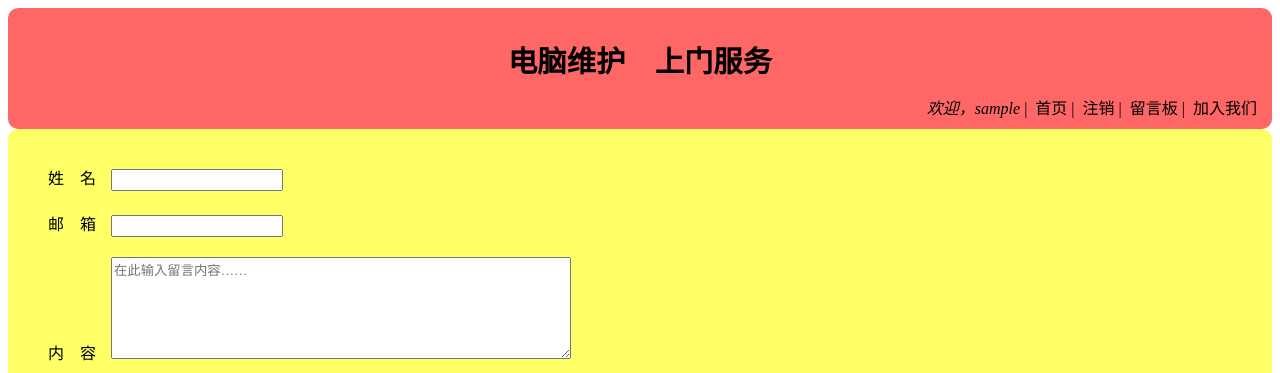
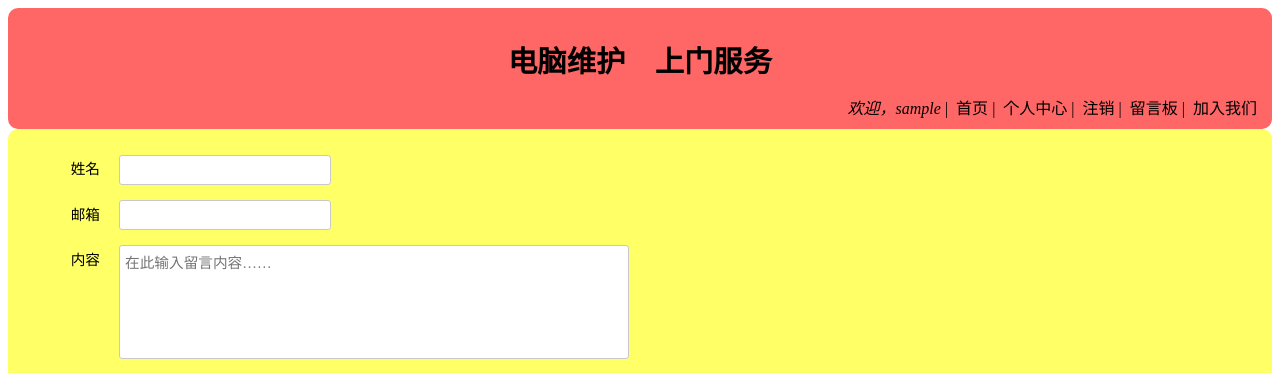
Before and after one commit to whypro/Weixiu, a Flask app: page /guestbook/ in a window 1280 px wide. Shown: the top 373 px of the page. Run offline with Flask 2, Linux system fonts and the light colour scheme; the visitor is signed in with stand-in values (Sample User, id 1); data that the repository does not hold is empty; some libraries are stand-ins or nearby versions.

Commit message:
优化大部分输入界面的模板，优化 CSS （仿豆瓣），优化“个人信息”页面，增加删除留言功能

```diff
--- a/static/css/style.css
+++ b/static/css/style.css
@@ -6,18 +6,6 @@ html {
 p, div {
     margin: 0;
     padding: 0;
-}
-
-.input input {
-    font-family: 微软雅黑;
-    font-size: 10pt;
-
-}
-
-.input textarea {
-    font-family: 微软雅黑;
-    font-size: 10pt;
-
 }
 
 /*
@@ -34,15 +22,6 @@ p, div {
 }
 */
 
-.input label {
-    margin-right: 15px;
-}
-
-.input li {
-    list-style-type: none;
-    padding-top: 10px;
-    padding-bottom: 10px;
-}
 .error {
     color: #f00
 }
@@ -210,3 +189,73 @@ a:active, a:hover {
     font-size: 10pt;
     color: #f00;
 }
+
+.item {
+    clear: both;
+    margin: 15px 0;
+}
+
+label {
+    font-family: 微软雅黑;
+    font-size: 11pt;
+    display: inline-block;
+    margin-right: 15px;
+    text-align: right;
+    width: 60px;
+    line-height: 30px;
+    vertical-align: baseline;
+}
+
+.basic-input {
+    font-family: 微软雅黑;
+    font-size: 11pt;
+    width: 200px;
+    padding: 5px;
+    height: 18px;
+    -moz-border-radius: 3px;
+    -webkit-border-radius: 3px;
+    border-radius: 3px;
+    border: 1px solid #c9c9c9;
+}
+
+textarea {
+    font-family: 微软雅黑;
+    font-size: 11pt;
+    padding: 5px;
+    -moz-border-radius: 3px;
+    -webkit-border-radius: 3px;
+    border-radius: 3px;
+    border: 1px solid #c9c9c9;
+    resize: none;
+    vertical-align: top;
+}
+
+
+.captcha-img {
+    margin: 2px 6px 0 0;
+    vertical-align: top;
+}
+
+.avatar-img {
+    margin: 2px 6px 0 0;
+    vertical-align: top;
+}
+
+.btn-submit {
+    font-family: 微软雅黑;
+    font-size: 11pt;
+    cursor: pointer;
+    color: #ffffff;
+    background: #3fa156;
+    border: 1px solid #528641;
+    font-weight: bold;
+    padding: 6px 26px;
+    border-radius: 3px;
+    -moz-border-radius: 3px;
+    -webkit-border-radius: 3px;
+}
+
+.btn-submit:hover {
+    background-color: #4fca6c;
+    border-color: #6aad54;
+}
--- a/templates/base.html
+++ b/templates/base.html
@@ -13,6 +13,7 @@
             {% endif %}
             <a href="{{ url_for('index') }}">首页</a>&nbsp;|&nbsp;
             {% if session.logged_in %}
+            <a href="{{ url_for('show_profile') }}">个人中心</a>&nbsp;|&nbsp;
             <a href="{{ url_for('logout') }}">注销</a>&nbsp;|&nbsp;
             {% else %}
             <a href="{{ url_for('register') }}">注册</a>&nbsp;|&nbsp;
--- a/templates/flash.html
+++ b/templates/flash.html
@@ -1,5 +1,5 @@
 <!doctype html>
-<meta http-equiv="refresh" content="3; url='/'" />
+<meta http-equiv="refresh" content="3; url='{{ target }}'" />
 <link rel="icon" href="{{ url_for('static', filename='favicon.ico') }}" type="image/x-icon" />
 <link rel="shortcut icon" href="{{ url_for('static', filename='favicon.ico') }}" type="image/x-icon" />
 {% with messages = get_flashed_messages() %}
--- a/templates/guestbook.html
+++ b/templates/guestbook.html
@@ -4,18 +4,32 @@
 {% endblock %}
 {% block body %}
 <div id="content">
-    <div class="input">
-    <form method="POST" action="">
-    <ul>
+    <div class="post">
+    <form method="post" action="">
         {% if error %}
-        <li class="error">错&emsp;误：{{ error }}</li>
+        <div class="error">错误：{{ error }}</div>
         {% endif %}
-        <li><label>姓&emsp;名</label><input name="name" type="text"  /></li>
-        <li><label>邮&emsp;箱</label><input name="email" type="text" /></li>
-        <li><label>内&emsp;容</label><textarea name="content" rows="6" cols="60" placeholder="在此输入留言内容……"></textarea></li>
-        <li><label>验证码</label><input name="vcode" type="text" /><img src="{{ url_for('get_code') }}" onclick="this.src='{{ url_for('get_code') }}'" /></li>
-        <li><input name="submit" type="submit" value="留言" /></li>
-    </ul>
+        <div class="item">
+            <label>姓名</label>
+            <input class="basic-input" name="name" type="text" autocomplete="off" disableautocomplete />
+        </div>
+        <div class="item">
+            <label>邮箱</label>
+            <input class="basic-input" name="email" type="text" autocomplete="off" disableautocomplete />
+        </div>
+        <div class="item">
+            <label>内容</label>
+            <textarea name="content" rows="6" cols="60" placeholder="在此输入留言内容……"></textarea>
+        </div>
+        <div class="item">
+            <label>验证码</label>
+            <input class="basic-input" name="vcode" type="text" autocomplete="off" disableautocomplete />
+            <img class="captcha-img" src="{{ url_for('get_code') }}" onclick="this.src='{{ url_for('get_code') }}'" />
+        </div>
+        <div class="item-submit">
+            <label>&nbsp;</label>
+            <input class="btn-submit" name="submit" type="submit" value="留言" />
+        </div>
     </form>
     </div>
     {% if session.logged_in %}
@@ -27,6 +41,7 @@
             <span class="m_time">留言时间：{{ message.datetime }}</span>
             <span class="m_ip">IP 地址：{{ message.ip }}</span>
             <div class="m_content">内容：{{ message.content }}</div>
+            <div class="m_delete"><a href="{{ url_for('delete_message', id=message.id) }}">[删除]</a></div>
         </li>
     {% else %}
         <em>无留言</em>
--- a/test.py
+++ b/test.py
@@ -82,20 +82,38 @@ def leave_message():
             return render_template('flash.html', target='index')
     else:
         # 分页
-        print request.args.get('page')
+        #print request.args.get('page')
         if session.get('logged_in'):
             cur = g.db.cursor()
             cur.execute('select user_group from people where username=%s and user_group=%s', (session.get('username'), 'admin'))
             if cur.rowcount > 0:
                 cur = g.db.cursor()
-                cur.execute('select name, email, content, datetime, ip from message order by id desc')
-                messages = [dict(name=row[0], content=row[2], datetime=row[3], ip=row[4]) for row in cur.fetchall()]
+                cur.execute('select id, name, email, content, datetime, ip from message order by id desc')
+                messages = [dict(id=row[0], name=row[1], content=row[3], datetime=row[4], ip=row[5]) for row in cur.fetchall()]
+    return render_template('guestbook.html', messages=messages, error=error)
 
-    return render_template('guestbook.html', messages=messages, error=error)
+@app.route('/guestbook/delete/<int:id>/', methods=['GET'])
+def delete_message(id):
+    if request.method == 'GET':
+        if session.get('logged_in'):
+            cur = g.db.cursor()
+            cur.execute('select user_group from people where username=%s and user_group=%s', (session.get('username'), 'admin'))
+            if cur.rowcount > 0:
+                cur.execute('delete from message where id=%s', id)
+                if cur.rowcount > 0:
+                    flash(u'删除成功，3 秒钟内将返回……')
+                    g.db.commit()
+                    return render_template('flash.html', target=url_for('leave_message'))
+    return redirect(url_for('leave_message'))
+
+
+
 
 # 登录页面
 @app.route('/login/', methods=['GET', 'POST'])
 def login():
+    if session.get('logged_in'):
+        return redirect(url_for('index'))
     error = None
     if request.method == 'POST':
         if not request.form['username']:
@@ -107,9 +125,9 @@ def login():
                 error = u'用户名或密码不正确'
             else:
                 session['logged_in'] = True
-                session['username'] = request.form['username']
+                session['username'] = cur.fetchone()[0]
                 flash(u'登陆成功，3 秒钟内将返回首页……')
-                return render_template('flash.html')
+                return render_template('flash.html', target=url_for('index'))
 
     return render_template('login.html', error=error)
 
@@ -119,12 +137,14 @@ def logout():
     session.pop('logged_in', None)
     session.pop('username', None)
     flash(u'已注销，3 秒钟内将返回首页……')
-    return render_template('flash.html')
+    return render_template('flash.html', target=url_for('index'))
 
 
 # 注册页面
 @app.route('/register/', methods=['GET', 'POST'])
 def register():
+    if session.get('logged_in'):
+        return redirect(url_for('index'))
     error = None
     if request.method == 'POST':
         if not request.form['username']:
@@ -134,13 +154,12 @@ def register():
             cur.execute('select username from people where username=%s', request.form['username'])
             row = cur.fetchone()
             if not row:
-                cur.execute('insert into people(username, password) values(%s, %s)', (request.form['username'], request.form['password']))
+                cur.execute('insert into people(username, password, email) values(%s, %s, %s)', (request.form['username'], request.form['password'], request.form['email']))
                 g.db.commit()
-                flash(u'注册成功，3 秒钟内将返回首页……')
-                return render_template('flash.html')
+                flash(u'注册成功，3 秒钟内将返回……')
+                return render_template('flash.html', target=url_for('login'))
             else:
                 error = u'用户名已存在'
-
     return render_template('register.html', error=error)
 
 # 获取验证码
@@ -166,13 +185,15 @@ def get_avatar(email, size):
 def show_profile():
     if session.get('logged_in'):
         avatar_url = ''
+        username = session.get('username')
         cur = g.db.cursor()
-        cur.execute('select email from people where username=%s', session.get('username'))
+        cur.execute('select email from people where username=%s', username)
         if cur.rowcount > 0:
             email = cur.fetchone()[0]
+            user = dict(username = username, email=email)
             if email:
-                avatar_url = get_avatar(email, 140)
-            return render_template('profile.html', avatar_url = avatar_url)
+                avatar_url = get_avatar(email, 210)
+            return render_template('profile.html', user=user, avatar_url=avatar_url)
     else:
         return redirect(url_for('login'))
 
```
Also changed, not shown: templates/login.html (+16 -9 lines), templates/profile.html (+17 -7 lines), templates/register.html (+25 -9 lines).
